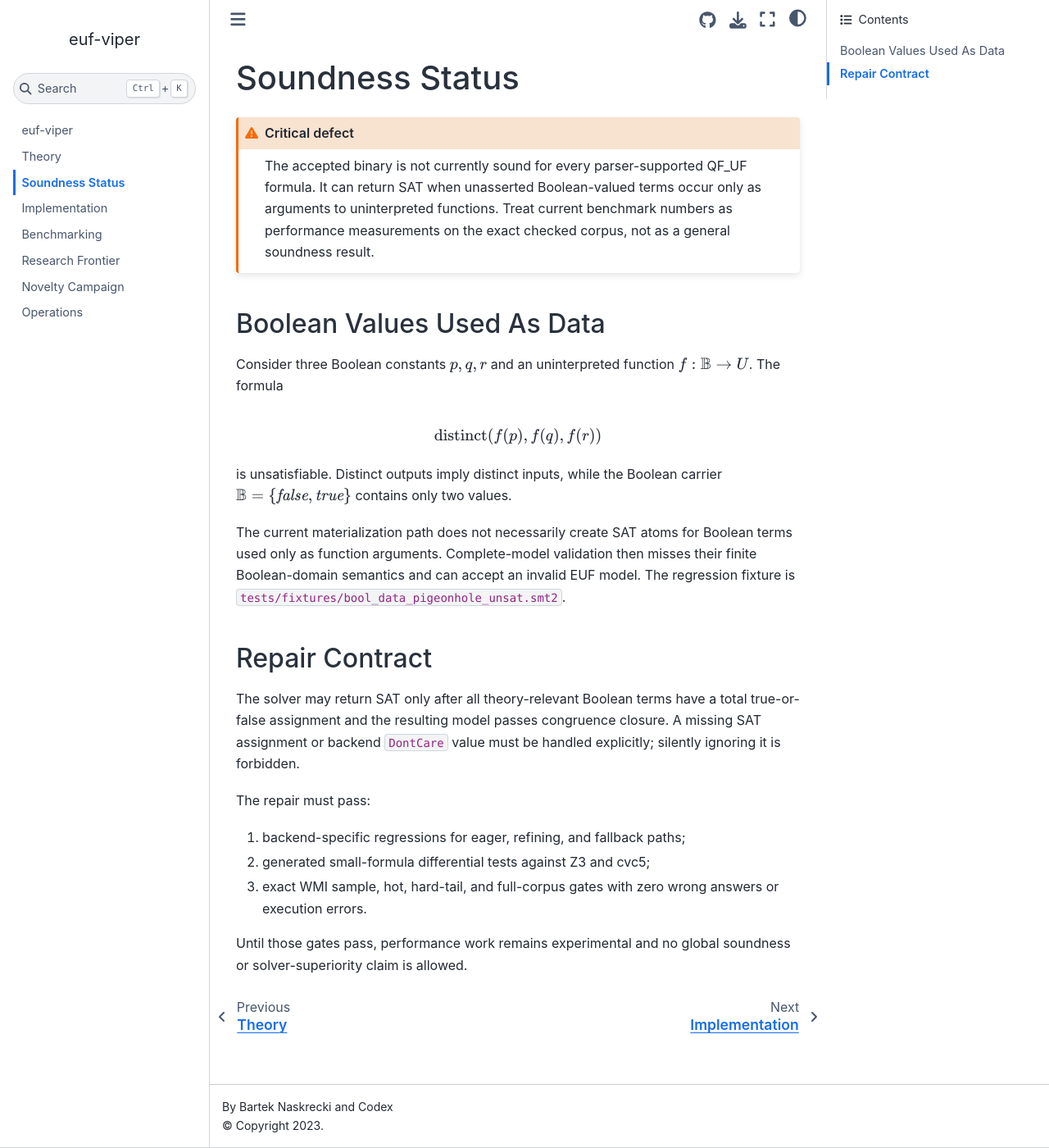
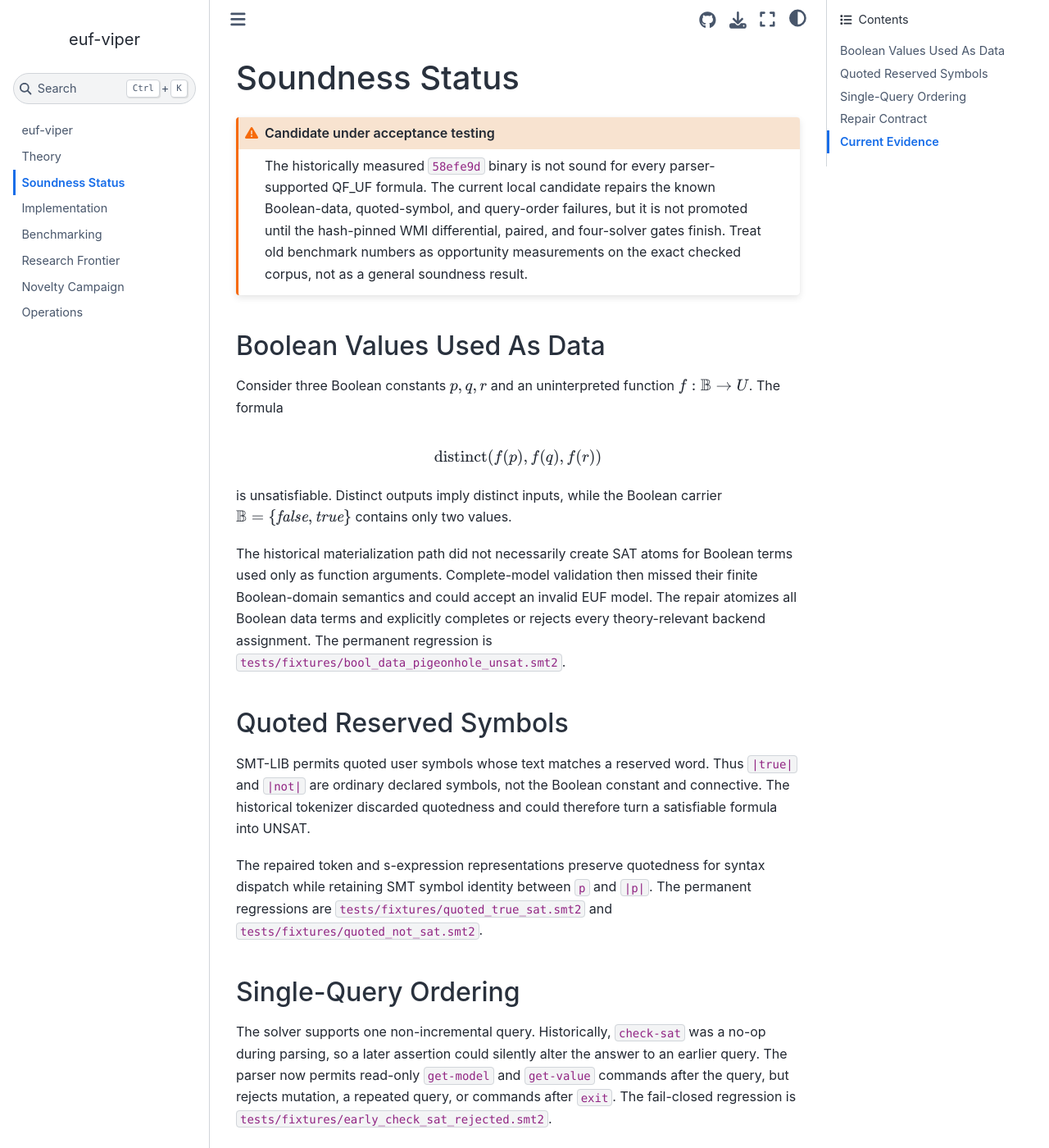
Before and after one commit to nasqret/euf-viper, a Jupyter Book: the page built from docs/book/soundness.md, in a window 1280 px wide and 1400 px high. Shown: the whole window at 82% size. Built offline with Jupyter Book 1.0.4 settings and Sphinx 7.4.7 and the Sphinx Book theme 1.1.4, drawn with Linux system fonts in a browser that asks for light colours; some of the changed text lies outside the part shown.

Commit message:
docs: update book soundness acceptance status

````diff
--- a/docs/book/soundness.md
+++ b/docs/book/soundness.md
@@ -1,12 +1,13 @@
 # Soundness Status
 
-```{admonition} Critical defect
+```{admonition} Candidate under acceptance testing
 :class: warning
-The accepted binary is not currently sound for every parser-supported QF_UF
-formula. It can return SAT when unasserted Boolean-valued terms occur only as
-arguments to uninterpreted functions. Treat current benchmark numbers as
-performance measurements on the exact checked corpus, not as a general
-soundness result.
+The historically measured `58efe9d` binary is not sound for every
+parser-supported QF_UF formula. The current local candidate repairs the known
+Boolean-data, quoted-symbol, and query-order failures, but it is not promoted
+until the hash-pinned WMI differential, paired, and four-solver gates finish.
+Treat old benchmark numbers as opportunity measurements on the exact checked
+corpus, not as a general soundness result.
 ```
 
 ## Boolean Values Used As Data
@@ -22,11 +23,33 @@ is unsatisfiable. Distinct outputs imply distinct inputs, while the Boolean
 carrier $\mathbb{B}=\{\mathit{false},\mathit{true}\}$ contains only two
 values.
 
-The current materialization path does not necessarily create SAT atoms for
+The historical materialization path did not necessarily create SAT atoms for
 Boolean terms used only as function arguments. Complete-model validation then
-misses their finite Boolean-domain semantics and can accept an invalid EUF
-model. The regression fixture is
+missed their finite Boolean-domain semantics and could accept an invalid EUF
+model. The repair atomizes all Boolean data terms and explicitly completes or
+rejects every theory-relevant backend assignment. The permanent regression is
 `tests/fixtures/bool_data_pigeonhole_unsat.smt2`.
+
+## Quoted Reserved Symbols
+
+SMT-LIB permits quoted user symbols whose text matches a reserved word. Thus
+`|true|` and `|not|` are ordinary declared symbols, not the Boolean constant
+and connective. The historical tokenizer discarded quotedness and could
+therefore turn a satisfiable formula into UNSAT.
+
+The repaired token and s-expression representations preserve quotedness for
+syntax dispatch while retaining SMT symbol identity between `p` and `|p|`.
+The permanent regressions are `tests/fixtures/quoted_true_sat.smt2` and
+`tests/fixtures/quoted_not_sat.smt2`.
+
+## Single-Query Ordering
+
+The solver supports one non-incremental query. Historically, `check-sat` was a
+no-op during parsing, so a later assertion could silently alter the answer to
+an earlier query. The parser now permits read-only `get-model` and `get-value`
+commands after the query, but rejects mutation, a repeated query, or commands
+after `exit`. The fail-closed regression is
+`tests/fixtures/early_check_sat_rejected.smt2`.
 
 ## Repair Contract
 
@@ -35,7 +58,7 @@ total true-or-false assignment and the resulting model passes congruence
 closure. A missing SAT assignment or backend `DontCare` value must be handled
 explicitly; silently ignoring it is forbidden.
 
-The repair must pass:
+The candidate must pass:
 
 1. backend-specific regressions for eager, refining, and fallback paths;
 2. generated small-formula differential tests against Z3 and cvc5;
@@ -44,3 +67,16 @@ The repair must pass:
 
 Until those gates pass, performance work remains experimental and no global
 soundness or solver-superiority claim is allowed.
+
+## Current Evidence
+
+- Local all-feature suite: 165 passed, two environment-gated probes ignored.
+- Local benchmark-tool suite: 72 passed.
+- Corrected WMI Boolean-data differential `143698`: 10,041 generated formulas,
+  zero euf-viper discrepancies. One common timeout was retried by exact hash in
+  `143728`; euf-viper, Z3, and cvc5 all returned UNSAT.
+- Mandatory repair sample `143697`: unchanged 39/40 coverage, zero wrong
+  answers or errors, but a small timing regression. It is correctness work,
+  not a promoted optimization.
+- Full repair A/B `143700`/`143701`, candidate soundness build `143747`, and
+  fixed four-solver campaign `143752`/`143753` are pending or running.
````
